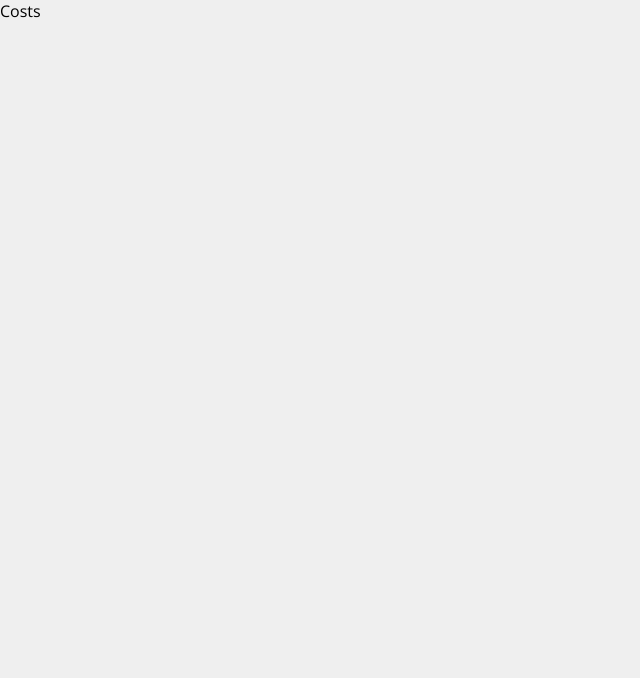
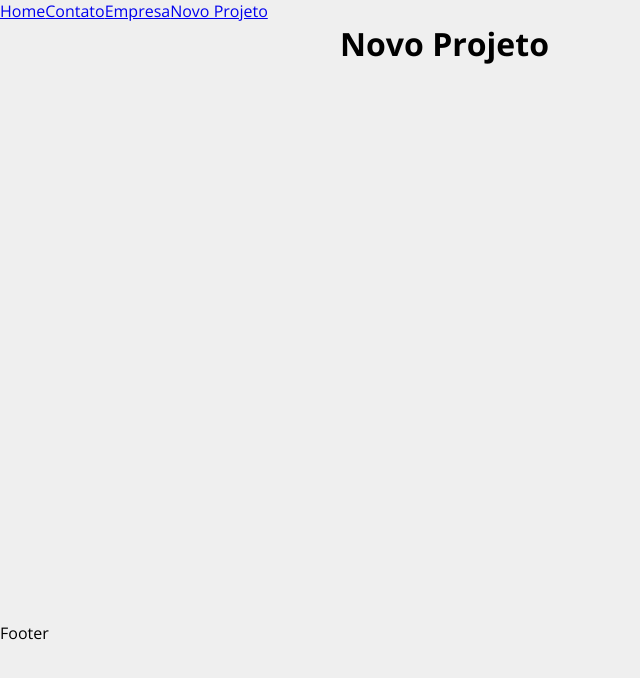
Before and after one commit to AldenirTakeshi/Costs, a React (Create React App) app: page /newProject in a window 1280 px wide. Shown: the top 678 px of the page, without its empty margins (0-640 px from the left). Built offline with nearby package versions, Linux system fonts and the light colour scheme.

Commit message:
Estruturando o projeto

```diff
--- a/src/App.js
+++ b/src/App.js
@@ -1,10 +1,30 @@
-import {} from "react-router-dom";
+import { BrowserRouter as Router, Routes, Route, Link } from "react-router-dom";
+import Company from "./components/pages/Company";
+import Contact from "./components/pages/Contact";
+import Home from "./components/pages/Home";
+import NewProject from "./components/pages/NewProject";
+
+import Container from "./components/layout/Container";
 
 function App() {
   return (
-    <div className="App">
-      <p>Costs</p>
-    </div>
+    <Router>
+      <ul>
+        <Link to="/">Home</Link>
+        <Link to="/contact">Contato</Link>
+        <Link to="/company">Empresa</Link>
+        <Link to="/newProject">Novo Projeto</Link>
+      </ul>
+      <Container customClass="min-height">
+        <Routes>
+          <Route path="/" element={<Home />} />
+          <Route path="/company" element={<Company />} />
+          <Route path="/contact" element={<Contact />} />
+          <Route path="/newProject" element={<NewProject />} />
+        </Routes>
+      </Container>
+      <p>Footer</p>
+    </Router>
   );
 }
 
--- /dev/null
+++ b/src/components/layout/Container.js
@@ -0,0 +1,11 @@
+import styles from "./container.module.css";
+
+const Container = (props) => {
+  return (
+    <div className={`${styles.container} ${styles[props.customClass]}`}>
+      {props.children}
+    </div>
+  );
+};
+
+export default Container;
--- /dev/null
+++ b/src/components/layout/container.module.css
@@ -0,0 +1,20 @@
+.container {
+  width: 75vh;
+  display: flex;
+  justify-content: space-between;
+  margin: 0 auto;
+  flex-wrap: wrap;
+}
+
+.min-height {
+  min-height: 75vh;
+}
+
+.start {
+  justify-content: flex-start;
+}
+
+.columm {
+  flex-direction: column;
+  justify-content: flex-start;
+}
--- /dev/null
+++ b/src/components/pages/Company.js
@@ -0,0 +1,7 @@
+import React from "react";
+
+const Company = () => {
+  return <h1>Empresa</h1>;
+};
+
+export default Company;
--- /dev/null
+++ b/src/components/pages/Contact.js
@@ -0,0 +1,7 @@
+import React from "react";
+
+const Contact = () => {
+  return <h1>Contato</h1>;
+};
+
+export default Contact;
--- /dev/null
+++ b/src/components/pages/Home.js
@@ -0,0 +1,7 @@
+import React from "react";
+
+const Home = () => {
+  return <h1>Home</h1>;
+};
+
+export default Home;
--- /dev/null
+++ b/src/components/pages/NewProject.js
@@ -0,0 +1,7 @@
+import React from "react";
+
+const NewProject = () => {
+  return <h1>Novo Projeto</h1>;
+};
+
+export default NewProject;
```
